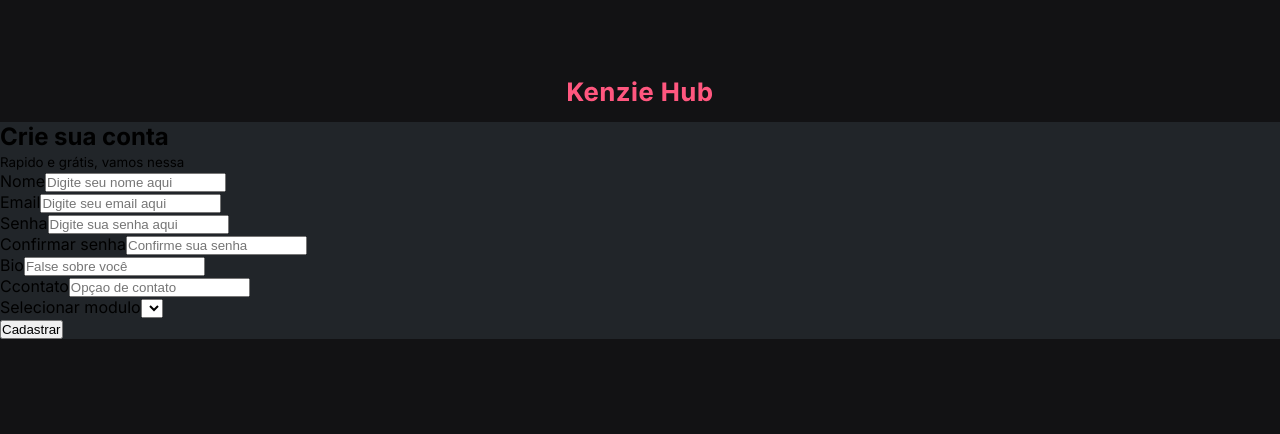
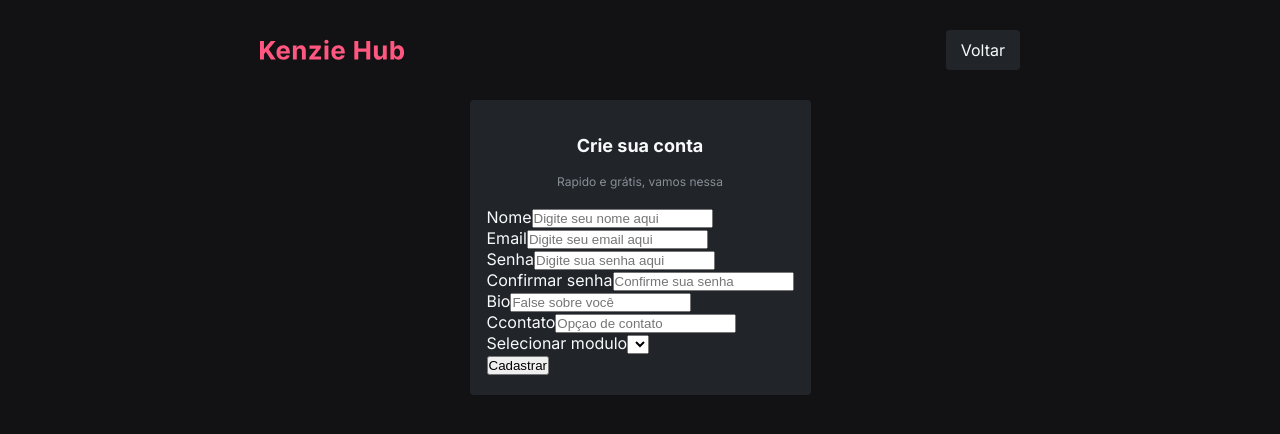
Before and after one commit to hboppe/kenzie_hub, a React (Vite) app: page /register in a window 1280 px wide. Shown: the top 434 px of the page. Built offline with nearby package versions, Linux system fonts and the light colour scheme.

Commit message:
style: add style to Register components

```diff
--- a/src/components/Register/index.jsx
+++ b/src/components/Register/index.jsx
@@ -8,13 +8,13 @@
 
     return (
         <>
-            <Header/>
+            <Header buttonText='Voltar' path='/' headerClassName='withButton'/>
             <RegisterSection>
-                <h2>Crie sua conta</h2>
-                <small>Rapido e grátis, vamos nessa</small>
-                <RegisterForm>
-
-                </RegisterForm>
+                <div className="sectionContainer">
+                    <h1 className="title1">Crie sua conta</h1>
+                    <small className="headline">Rapido e grátis, vamos nessa</small>
+                    <RegisterForm/>
+                </div>
             </RegisterSection>
         </>
     )
--- a/src/components/Register/styles.js
+++ b/src/components/Register/styles.js
@@ -1,7 +1,31 @@
 import styled from "styled-components";
 
 const RegisterSection = styled.section`
-    background-color: var(--grey-3);
+
+    display: flex;
+    justify-content: center;
+    margin: 0 12px;
+
+
+    div.sectionContainer {
+        color: var(--grey-0);
+        background-color: var(--grey-3);
+        display: flex;
+        flex-direction: column;
+        /* width: fit-content; */
+        padding: 2.1875rem 1.0625rem 1.25rem;
+        align-items: center;
+        gap: 18px;
+        border-radius: 4px;
+        max-width: 370px;
+    }
+
+    div.sectionContainer > small {
+        color: var(--grey-1);
+    }
+    /* div {
+
+    } */
 `
 
 export default RegisterSection;
```
